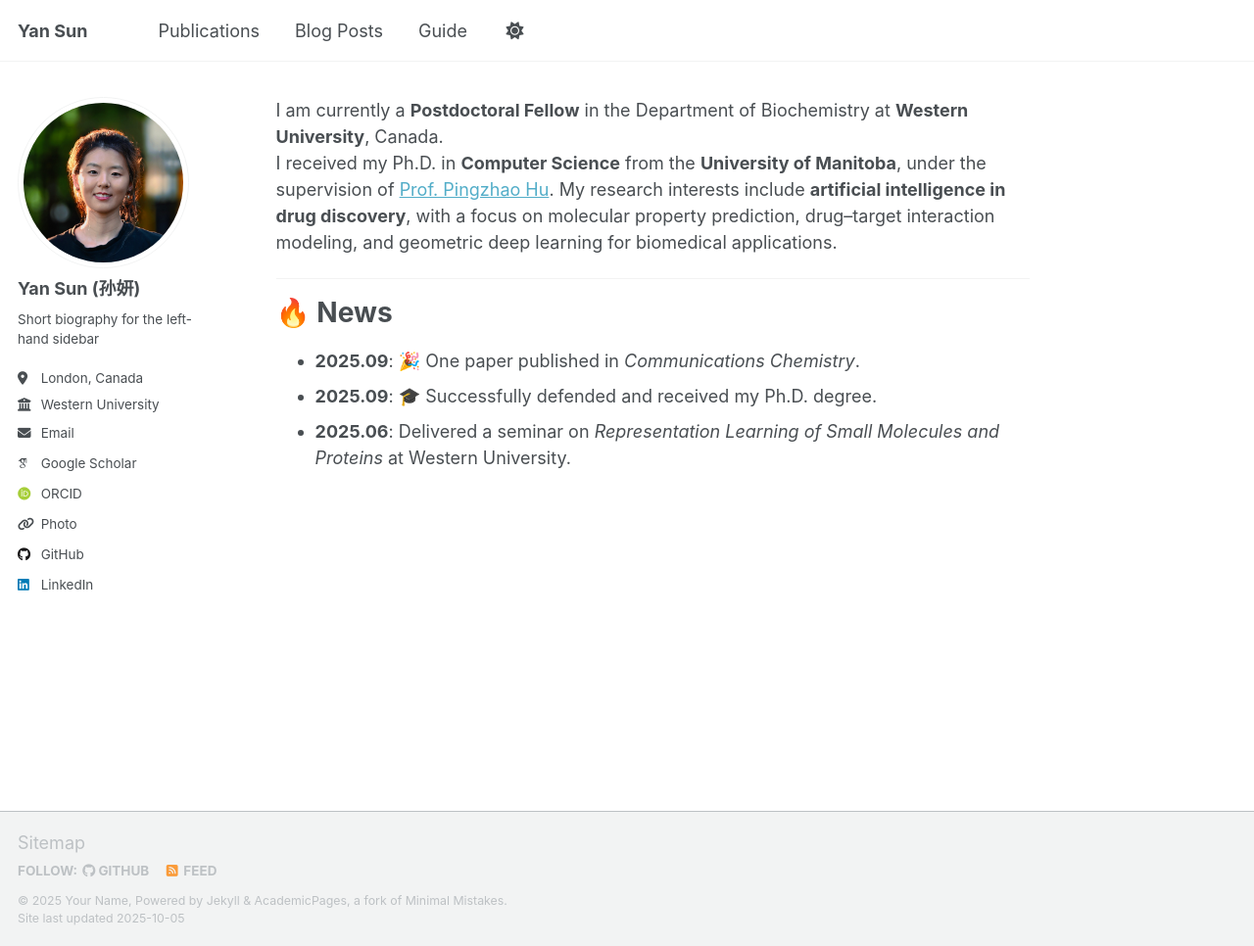
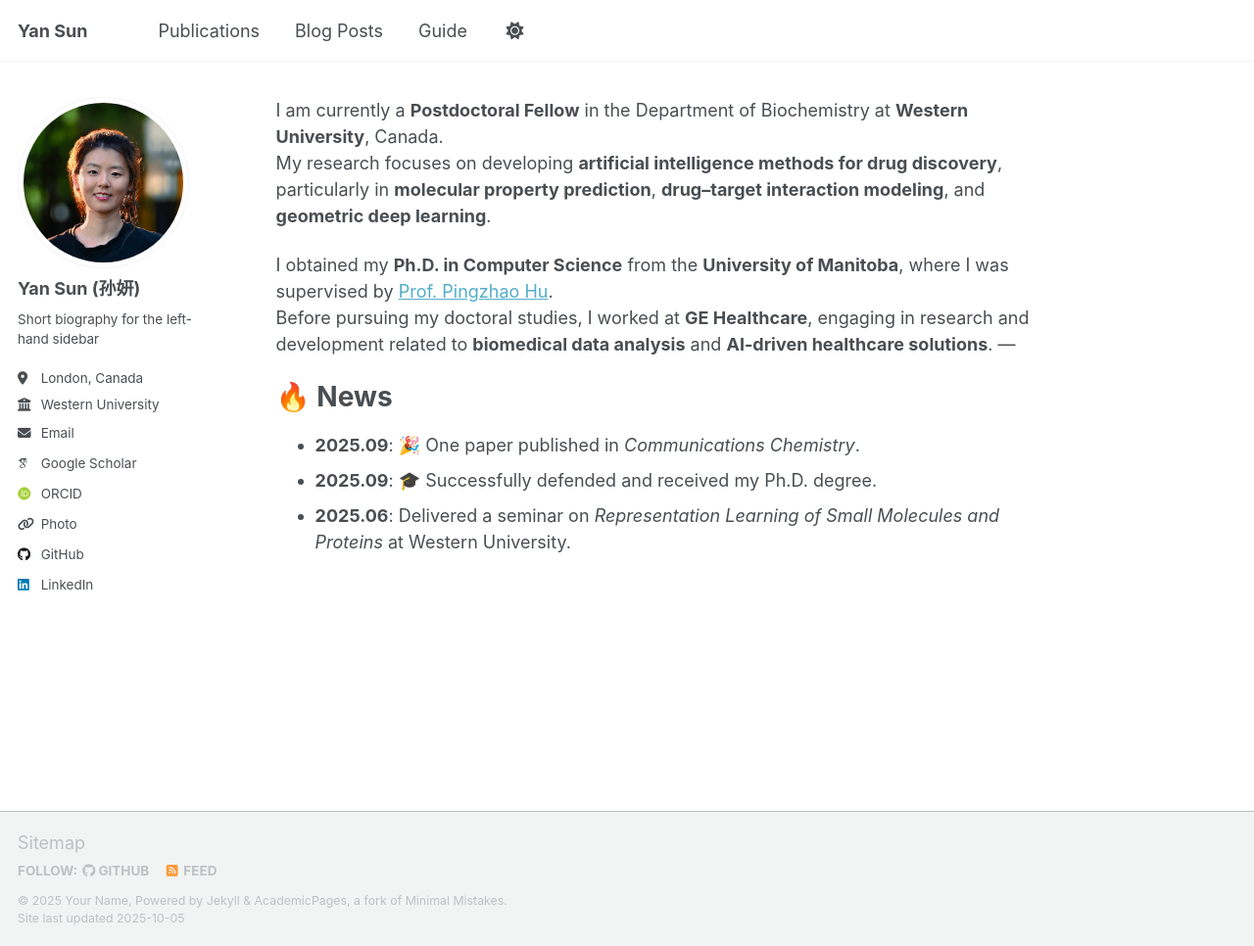
Before and after one commit to syan1992/syan1992.github.io, a Jekyll site: the page built from _pages/about.md, in a window 1280 px wide and 966 px high. Shown: the whole window at 98% size. Built offline with Jekyll 4.4.1, drawn with Linux system fonts in a browser that asks for light colours; some web fonts are replaced; a script that is not in the unit is left out.

Commit message:
Update about.md

```diff
--- a/_pages/about.md
+++ b/_pages/about.md
@@ -2,10 +2,11 @@
 permalink: /
 author_profile: true
 ---
+I am currently a **Postdoctoral Fellow** in the Department of Biochemistry at **Western University**, Canada.
+My research focuses on developing **artificial intelligence methods for drug discovery**, particularly in **molecular property prediction**, **drug–target interaction modeling**, and **geometric deep learning**.
 
-I am currently a **Postdoctoral Fellow** in the Department of Biochemistry at **Western University**, Canada.
-I received my Ph.D. in **Computer Science** from the **University of Manitoba**, under the supervision of [Prof. Pingzhao Hu](https://phulab.org/). My research interests include **artificial intelligence in drug discovery**, with a focus on molecular property prediction, drug–target interaction modeling, and geometric deep learning for biomedical applications.
-
+I obtained my **Ph.D. in Computer Science** from the **University of Manitoba**, where I was supervised by [Prof. Pingzhao Hu](https://phulab.org/).
+Before pursuing my doctoral studies, I worked at **GE Healthcare**, engaging in research and development related to **biomedical data analysis** and **AI-driven healthcare solutions**.
 ---
 
 🔥 News
```
